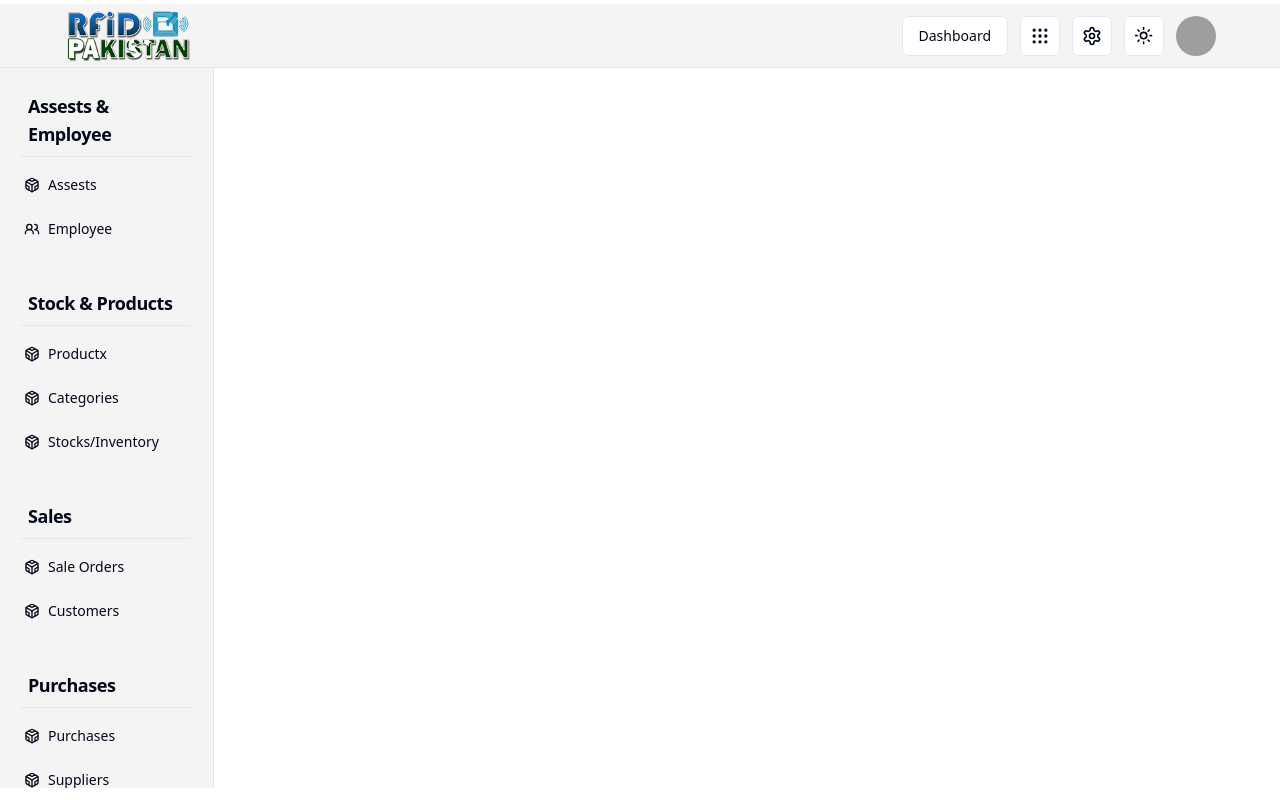
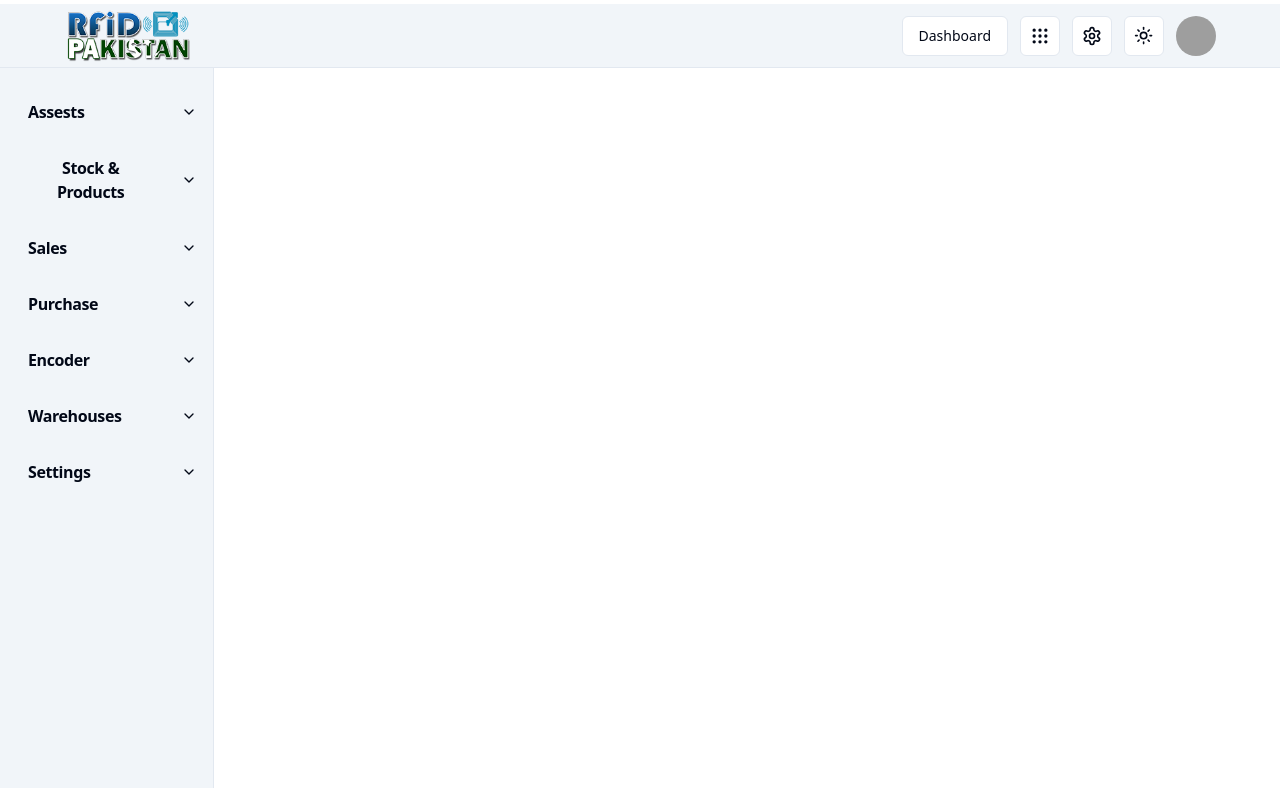
Before and after one commit to arsalan1664/RFID---Assest-Management-App, a React (Vite) app: page /settings in a window 1280 px wide. Built offline with nearby package versions, Linux system fonts and the light colour scheme; grey boxes are pictures that could not be loaded.

Commit message:
theme change and acoordian added

```diff
--- a/src/components/NavBar.tsx
+++ b/src/components/NavBar.tsx
@@ -7,7 +7,7 @@ import { Grip, Settings } from "lucide-react";
 
 function NavBar() {
   return (
-    <div className=" h-16   w-full  border-b bg-zinc-100">
+    <div className=" h-16   w-full  border-b bg-slate-100 dark:bg-slate-950">
       <div className="mx-16 my-1 flex items-center h-full w-['75%']">
         <div className="flex items-center justify-between w-full h-full">
           <div className="flex items-center justify-start w-full h-full">
--- a/src/components/Sidebar.tsx
+++ b/src/components/Sidebar.tsx
@@ -12,6 +12,12 @@ import {
   Users2,
 } from "lucide-react";
 import { ScrollArea } from "./ui/scroll-area";
+import {
+  Accordion,
+  AccordionContent,
+  AccordionItem,
+  AccordionTrigger,
+} from "@/components/ui/accordion"
 
 const StocksProducts = [
   {
@@ -131,18 +137,22 @@ const Warehouses = [
 
 export function Sidebar() {
   return (
-    <ScrollArea className="w-auto h-[90vh] bg-zinc-100">
+    <ScrollArea className="w-auto h-[90vh] bg-slate-100 dark:bg-slate-950">
       <div className="hidden lg:block ">
         <div className={cn("pb-12  ")}>
           <div className="space-y-4 py-4 h-[90vh]">
             {/* Assests and Employee*/}
+            <Accordion type="multiple"  className="w-full">
+              <AccordionItem value="item-1">
+                <AccordionTrigger>
+                  <h2 className="relative px-7 text-md font-semibold tracking-tight">
+                    Assests
+                  </h2>
+                </AccordionTrigger>
+                <AccordionContent className="bg-slate-200 dark:bg-slate-900">
                   <div className="py-2">
-              <h2 className="relative px-7 text-lg font-semibold tracking-tight">
-                Assests & Employee
-              </h2>
-              <Separator className="w-[80%] ml-5 mt-2" />
                     <div className="space-y-1 p-2">
-                <Button variant="ghost" className="w-[90%] justify-start">
+                      <Button variant="ghost" className="w-full justify-start">
                         <Codesandbox size={20} className="mr-2 h-4 w-4" />
                         <Link to={"/settings/assests"}>Assests</Link>
                       </Button>
@@ -152,12 +162,17 @@ export function Sidebar() {
                       </Button>
                     </div>
                   </div>
+                </AccordionContent>
+              </AccordionItem>
               {/* Stocks Products*/}
-            <div className="py-2">
-              <h2 className="relative px-7 text-lg font-semibold tracking-tight">
+              <AccordionItem value="item-2">
+                <AccordionTrigger>
+                  <h2 className="relative px-7 text-md font-semibold tracking-tight">
                     Stock & Products
                   </h2>
-              <Separator className="w-[80%] ml-5 mt-2" />
+                </AccordionTrigger>
+                <AccordionContent className="bg-slate-200 dark:bg-slate-900">
+                  <div className="py-2">
                     <div className="space-y-1 p-2">
                       {StocksProducts.map((i) => (
                         <Button
@@ -172,12 +187,17 @@ export function Sidebar() {
                       ))}
                     </div>
                   </div>
+                </AccordionContent>
+              </AccordionItem>
               {/* Sales*/}
-            <div className="py-2">
-              <h2 className="relative px-7 text-lg font-semibold tracking-tight">
+              <AccordionItem value="item-3">
+                <AccordionTrigger>
+                  <h2 className="relative px-7 text-md font-semibold tracking-tight">
                     Sales
                   </h2>
-              <Separator className="w-[80%] ml-5 mt-2" />
+                </AccordionTrigger>
+                <AccordionContent className="bg-slate-200 dark:bg-slate-900">
+                  <div className="py-2">
                     <div className="space-y-1 p-2">
                       {Sales.map((i) => (
                         <Button
@@ -192,12 +212,17 @@ export function Sidebar() {
                       ))}
                     </div>
                   </div>
+                </AccordionContent>
+              </AccordionItem>
               {/* Purchase*/}
+              <AccordionItem value="item-4">
+                <AccordionTrigger>
+                  <h2 className="relative px-7 text-md font-semibold tracking-tight">
+                    Purchase
+                  </h2>
+                </AccordionTrigger>
+                <AccordionContent className="bg-slate-200 dark:bg-slate-900">
                   <div className="py-2">
-              <h2 className="relative px-7 text-lg font-semibold tracking-tight">
-                Purchases
-              </h2>
-              <Separator className="w-[80%] ml-5 mt-2" />
                     <div className="space-y-1 p-2">
                       {Purchase.map((i) => (
                         <Button
@@ -212,12 +237,17 @@ export function Sidebar() {
                       ))}
                     </div>
                   </div>
+                </AccordionContent>
+              </AccordionItem>
               {/* Encoder*/}
-            <div className="py-2">
-              <h2 className="relative px-7 text-lg font-semibold tracking-tight">
+              <AccordionItem value="item-5">
+                <AccordionTrigger>
+                  <h2 className="relative px-7 text-md font-semibold tracking-tight">
                     Encoder
                   </h2>
-              <Separator className="w-[80%] ml-5 mt-2" />
+                </AccordionTrigger>
+                <AccordionContent className="bg-slate-200 dark:bg-slate-900">
+                  <div className="py-2">
                     <div className="space-y-1 p-2">
                       {Encoder.map((i) => (
                         <Button
@@ -232,12 +262,17 @@ export function Sidebar() {
                       ))}
                     </div>
                   </div>
+                </AccordionContent>
+              </AccordionItem>
               {/* Warehouses*/}
-            <div className="py-2">
-              <h2 className="relative px-7 text-lg font-semibold tracking-tight">
+              <AccordionItem value="item-6">
+                <AccordionTrigger>
+                  <h2 className="relative px-7 text-md font-semibold tracking-tight">
                     Warehouses
                   </h2>
-              <Separator className="w-[80%] ml-5 mt-2" />
+                </AccordionTrigger>
+                <AccordionContent className="bg-slate-200 dark:bg-slate-900">
+                  <div className="py-2">
                     <div className="space-y-1 p-2">
                       {Warehouses.map((i) => (
                         <Button
@@ -252,13 +287,18 @@ export function Sidebar() {
                       ))}
                     </div>
                   </div>
-            {/* Settings */}
-            <div className="px-3 py-2 ">
-              <h2 className="mb-2 px-4 text-lg font-semibold tracking-tight">
+                </AccordionContent>
+              </AccordionItem>
+              {/* Setting */}
+              <AccordionItem value="item-7">
+                <AccordionTrigger>
+                  <h2 className="relative px-7 text-md font-semibold tracking-tight">
                     Settings
                   </h2>
-              <Separator className="w-[80%] ml-5 mt-2" />
-              <div className="space-y-1">
+                </AccordionTrigger>
+                <AccordionContent className="bg-slate-200 dark:bg-slate-900">
+                  <div className="py-2">
+                    <div className="space-y-1 p-2">
                       <Button variant="ghost" className="w-full justify-start ">
                         <Factory size={20} className="mr-2 h-4 w-4" />
                         <Link to={"/settings/companyinfo"}>Company</Link>
@@ -275,12 +315,11 @@ export function Sidebar() {
                         <AlignJustify size={20} className="mr-2 h-4 w-4" />
                         <Link to={"/settings/categories"}>Categories</Link>
                       </Button>
-                {/* <Button variant="ghost" className="w-full justify-start">
-                <Boxes size={20} className="mr-2 h-4 w-4" />
-                <Link to={"/settings/assestsfields"}>Assests Fields</Link>
-              </Button> */}
                     </div>
                   </div>
+                </AccordionContent>
+              </AccordionItem>
+            </Accordion>
           </div>
         </div>
       </div>
--- a/src/components/ui/accordion.tsx
+++ b/src/components/ui/accordion.tsx
@@ -14,7 +14,7 @@ const AccordionItem = React.forwardRef<
 >(({ className, ...props }, ref) => (
   <AccordionPrimitive.Item
     ref={ref}
-    className={cn("border-b", className)}
+    className={cn("", className)}
     {...props}
   />
 ))
@@ -28,13 +28,13 @@ const AccordionTrigger = React.forwardRef<
     <AccordionPrimitive.Trigger
       ref={ref}
       className={cn(
-        "flex flex-1 items-center justify-between py-4 font-medium transition-all hover:underline [&[data-state=open]>svg]:rotate-180",
+        "flex flex-1 items-center justify-between py-4 font-medium transition-all  [&[data-state=open]>svg]:rotate-180",
         className
       )}
       {...props}
     >
       {children}
-      <ChevronDown className="h-4 w-4 shrink-0 transition-transform duration-200" />
+      <ChevronDown className="h-4 w-4 mr-4 shrink-0 transition-transform duration-200" />
     </AccordionPrimitive.Trigger>
   </AccordionPrimitive.Header>
 ))
```
Also changed, not shown: 1 other file (tests, documents, lock files or other folders). Lines whose indentation alone changed are shown as unchanged.
